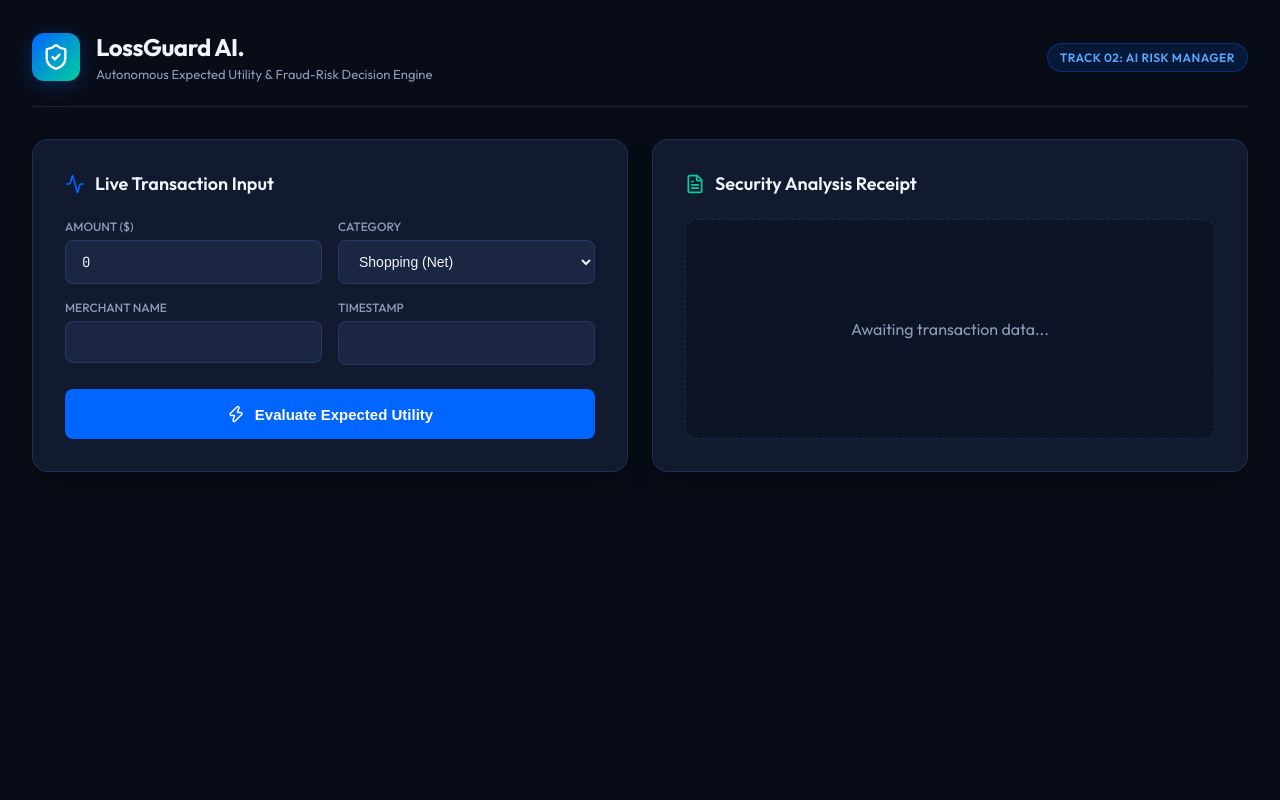
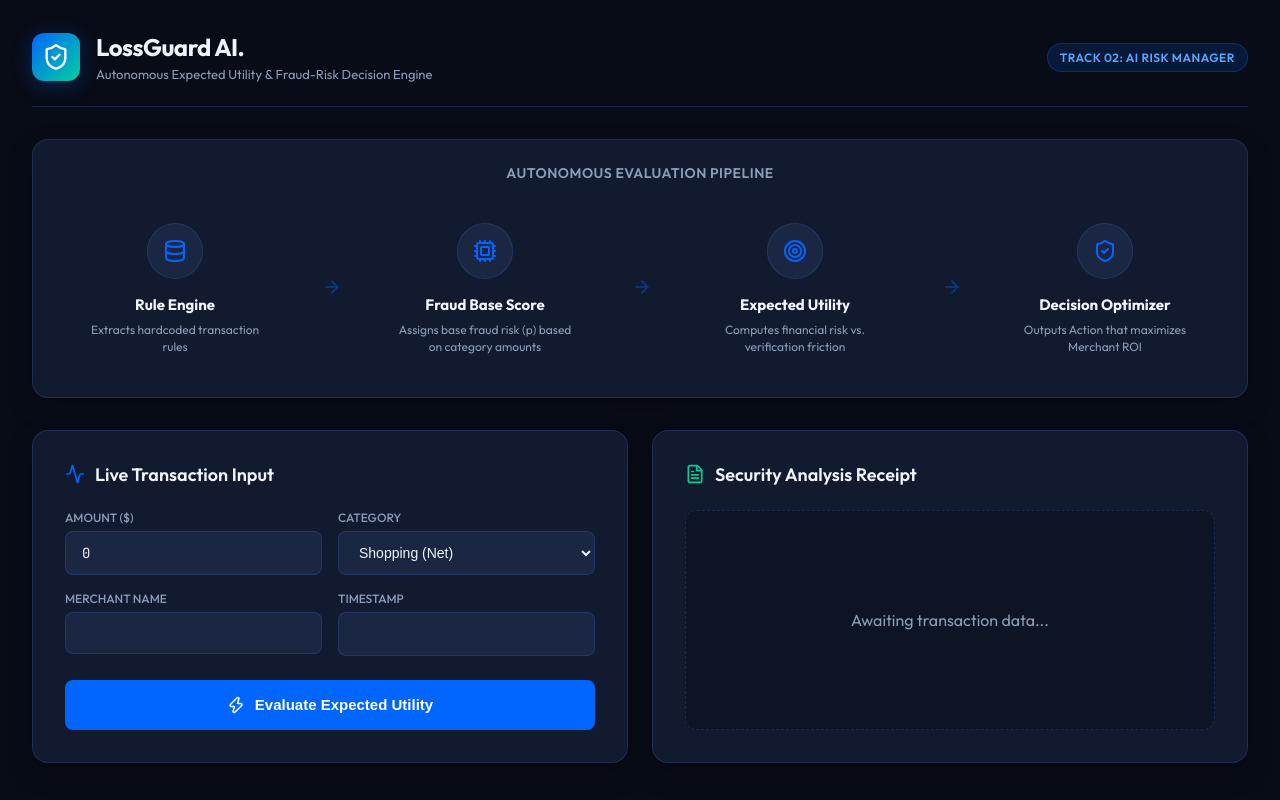
Before and after one commit to tastypiranha/razorpay, a React app in the folder frontend/: page / in a window 1280 px wide. Built offline with nearby package versions, Linux system fonts and the light colour scheme; no server answers; the HTML template or start-up script is replaced by a standard one.

Commit message:
Add interactive Autonomous Evaluation Pipeline visualization to UI

```diff
--- a/frontend/src/App.jsx
+++ b/frontend/src/App.jsx
@@ -1,7 +1,8 @@
 import React, { useState, useEffect } from 'react';
 import {
   ShieldCheck, Activity, DollarSign, TrendingUp, Zap,
-  ArrowRight, ShieldAlert, CheckCircle, RefreshCw, FileText
+  ArrowRight, ShieldAlert, CheckCircle, RefreshCw, FileText,
+  Database, Cpu, Target
 } from 'lucide-react';
 
 const API_BASE = 'http://localhost:8000/api';
@@ -120,6 +121,36 @@ export default function App() {
       </header>
 
 
+
+      {/* PIPELINE VISUALIZATION */}
+      <div className="pipeline-container">
+        <div className="pipeline-title">Autonomous Evaluation Pipeline</div>
+        <div className="pipeline-flow">
+          <div className="pipe-step">
+            <div className="pipe-icon-box"><Database size={24} /></div>
+            <div className="pipe-name">Rule Engine</div>
+            <div className="pipe-desc">Extracts hardcoded transaction rules</div>
+          </div>
+          <div className="pipe-arrow"><ArrowRight size={20} /></div>
+          <div className="pipe-step">
+            <div className="pipe-icon-box"><Cpu size={24} /></div>
+            <div className="pipe-name">Fraud Base Score</div>
+            <div className="pipe-desc">Assigns base fraud risk (p) based on category amounts</div>
+          </div>
+          <div className="pipe-arrow"><ArrowRight size={20} /></div>
+          <div className="pipe-step">
+            <div className="pipe-icon-box"><Target size={24} /></div>
+            <div className="pipe-name">Expected Utility</div>
+            <div className="pipe-desc">Computes financial risk vs. verification friction</div>
+          </div>
+          <div className="pipe-arrow"><ArrowRight size={20} /></div>
+          <div className="pipe-step">
+            <div className="pipe-icon-box"><ShieldCheck size={24} /></div>
+            <div className="pipe-name">Decision Optimizer</div>
+            <div className="pipe-desc">Outputs Action that maximizes Merchant ROI</div>
+          </div>
+        </div>
+      </div>
 
       {/* WORKSPACE */}
       <div className="workspace">
--- a/frontend/src/index.css
+++ b/frontend/src/index.css
@@ -310,6 +310,96 @@ body {
 .action-badge.VERIFY { background: rgba(245, 158, 11, 0.15); color: var(--accent-amber); border: 1px solid rgba(245, 158, 11, 0.3); }
 .action-badge.REVIEW { background: rgba(255, 59, 48, 0.15); color: var(--accent-red); border: 1px solid rgba(255, 59, 48, 0.3); }
 
+/* --- Pipeline Visualization --- */
+.pipeline-container {
+  background: var(--bg-panel);
+  border: 1px solid var(--border-color);
+  border-radius: var(--radius-lg);
+  padding: 24px 32px;
+  box-shadow: 0 10px 30px -10px rgba(0,0,0,0.5);
+}
+
+.pipeline-title {
+  font-size: 14px;
+  font-weight: 600;
+  color: var(--text-muted);
+  text-transform: uppercase;
+  letter-spacing: 0.5px;
+  margin-bottom: 24px;
+  text-align: center;
+}
+
+.pipeline-flow {
+  display: flex;
+  align-items: center;
+  justify-content: space-between;
+}
+
+.pipe-step {
+  display: flex;
+  flex-direction: column;
+  align-items: center;
+  text-align: center;
+  width: 220px;
+  padding: 16px;
+  border-radius: var(--radius-md);
+  border: 1px solid transparent;
+  transition: all 0.3s ease;
+  cursor: default;
+}
+
+.pipe-step:hover {
+  background: rgba(0, 102, 255, 0.05);
+  transform: translateY(-5px);
+  border: 1px solid var(--border-highlight);
+  box-shadow: 0 8px 24px rgba(0, 0, 0, 0.4);
+}
+
+.pipe-icon-box {
+  width: 56px;
+  height: 56px;
+  background: var(--bg-input);
+  border: 1px solid var(--border-color);
+  border-radius: 50%;
+  display: flex;
+  align-items: center;
+  justify-content: center;
+  margin-bottom: 16px;
+  color: var(--primary);
+  transition: all 0.3s ease;
+}
+
+.pipe-step:hover .pipe-icon-box {
+  background: rgba(0, 102, 255, 0.15);
+  color: #fff;
+  border-color: var(--primary);
+  box-shadow: 0 0 20px rgba(0, 102, 255, 0.4);
+}
+
+.pipe-name {
+  font-size: 15px;
+  font-weight: 700;
+  color: var(--text-main);
+  margin-bottom: 8px;
+}
+
+.pipe-desc {
+  font-size: 12px;
+  color: var(--text-muted);
+  line-height: 1.4;
+}
+
+.pipe-arrow {
+  color: var(--primary);
+  animation: pulse-arrow 2s infinite;
+}
+
+@keyframes pulse-arrow {
+  0% { transform: translateX(0); opacity: 0.3; }
+  50% { transform: translateX(8px); opacity: 1; }
+  100% { transform: translateX(0); opacity: 0.3; }
+}
+
 .receipt-grid {
   display: grid;
   grid-template-columns: 1fr 1fr;
```
